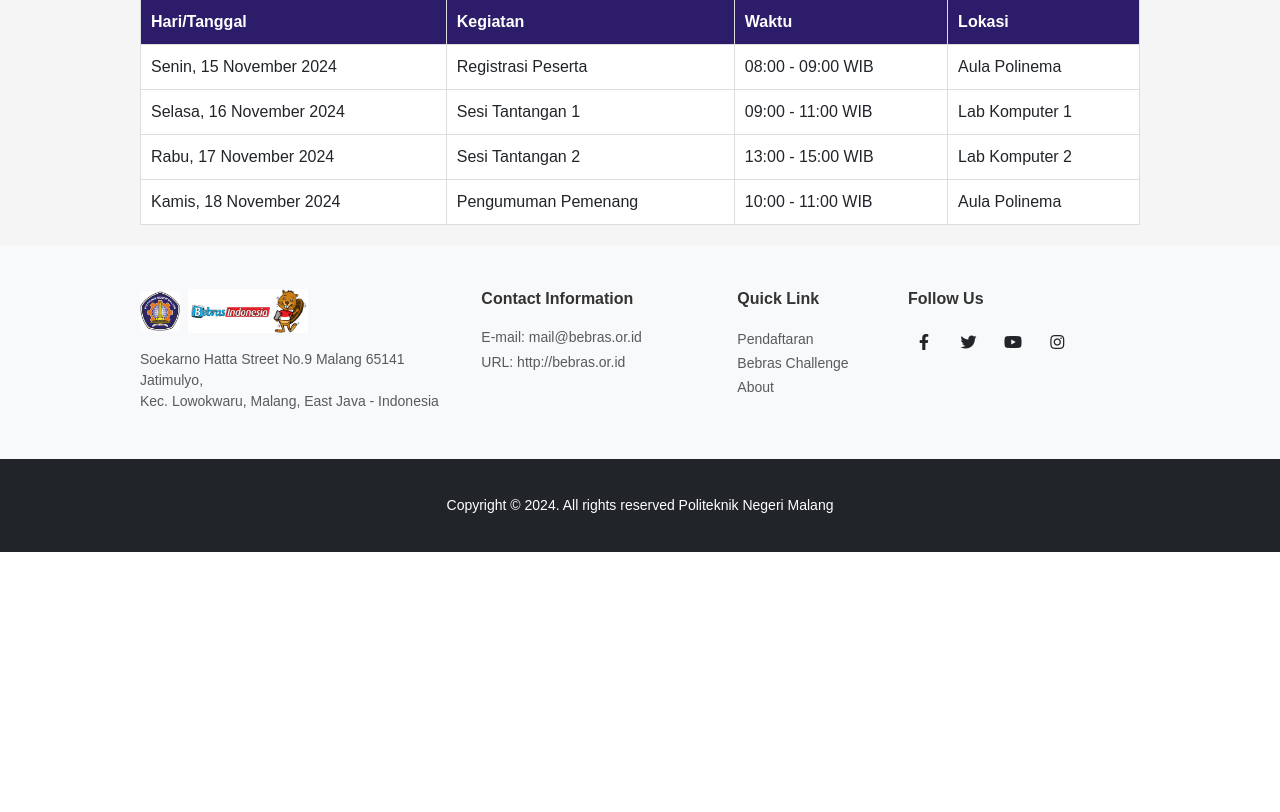
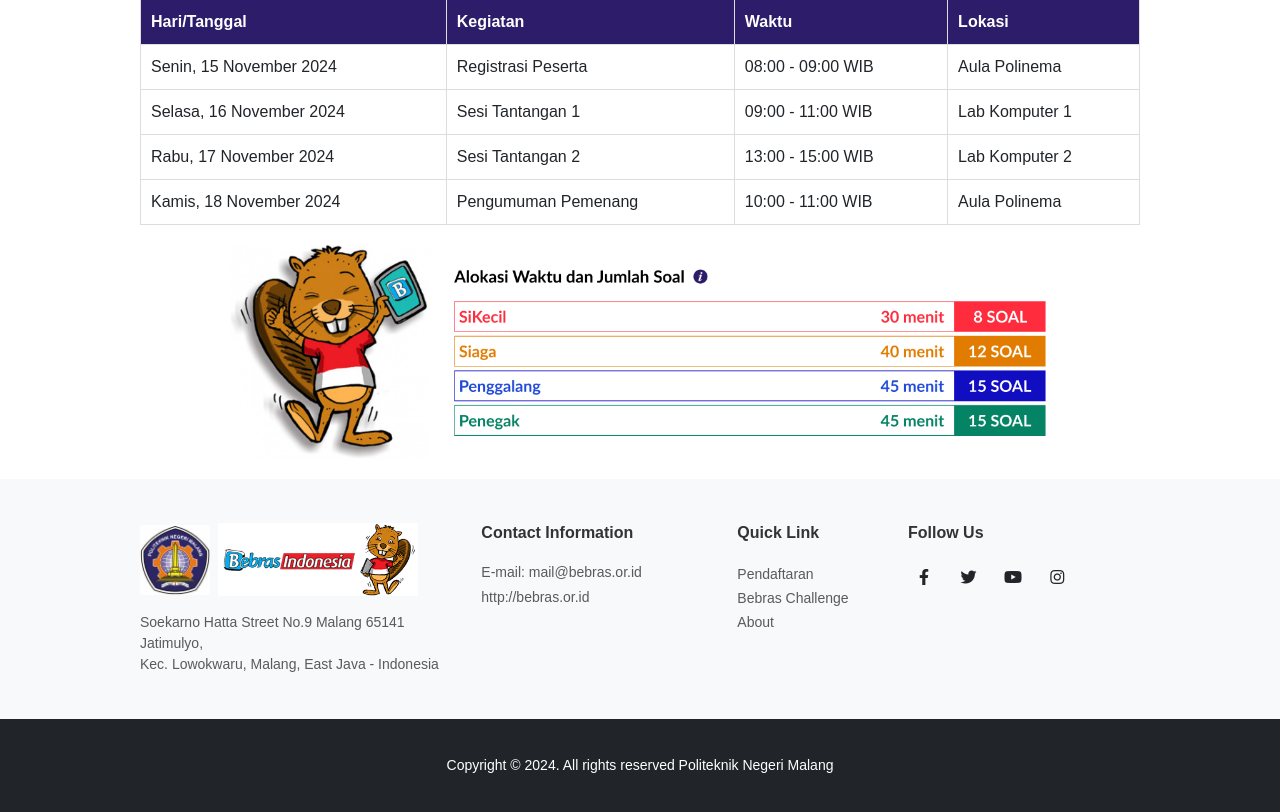
Before and after one commit to daffaaudivie/bebras-polinema, a CodeIgniter app: page /database/ in a window 1280 px wide. Shown: the part 911-1723 px from the top of the page. Before the commit the page ends 1463 px from the top, so only its background shows below. Run offline with CodeIgniter, Linux system fonts and the light colour scheme.

Commit message:
#3 : add waktu

```diff
--- a/application/views/layouts/footer.php
+++ b/application/views/layouts/footer.php
@@ -7,8 +7,8 @@
                 <!-- Logo and Address Section -->
                 <div class="col-lg-4 mb-4 mb-lg-0">
                     <div class="d-flex align-items-center mb-3">
-                        <img src="<?php echo base_url('assets/images/polinema.png'); ?>" alt="Polinema" class="footer-logo me-2" style="width: 40px;">
-                        <img src="<?php echo base_url('assets/images/bebras-indonesia.png'); ?>" alt="Bebras Indonesia" class="footer-logo" style="width: 120px;">
+                        <img src="<?php echo base_url('assets/images/polinema.png'); ?>" alt="Polinema" class="footer-logo me-2" style="width: 70px;"> <!-- Increased width -->
+                        <img src="<?php echo base_url('assets/images/bebras-indonesia.png'); ?>" alt="Bebras Indonesia" class="footer-logo" style="width: 200px;"> <!-- Increased width -->
                     </div>
                     <p class="text-muted small mb-0">
                         Soekarno Hatta Street No.9 Malang 65141 Jatimulyo,<br>
@@ -21,8 +21,7 @@
                     <h5 class="footer-title">Contact Information</h5>
                     <div class="contact-info">
                         <p class="text-muted small mb-1">E-mail: mail@bebras.or.id</p>
-                        <p class="text-muted small mb-1">URL: http://bebras.or.id</p>
-                        </p>
+                        <p class="text-muted small mb-1">http://bebras.or.id</p>
                     </div>
                 </div>
 
@@ -59,6 +58,7 @@
         </div>
     </div>
 </footer>
+
 
     <style>
     /* Footer Styles */
--- a/application/views/welcome_message.php
+++ b/application/views/welcome_message.php
@@ -59,6 +59,11 @@ defined('BASEPATH') OR exit('No direct script access allowed');
             </tbody>
         </table>
     </div>
+	<div class="button">
+    <img src="<?php echo base_url('assets/images/beaver.jpg'); ?>" alt="Beaver" class="beaver-img">
+    <img src="<?php echo base_url('assets/images/waktu.png'); ?>" alt="Waktu" class="waktu-img">
+	</div>
+
 </div>
 
 </body>
--- a/assets/css/style.css
+++ b/assets/css/style.css
@@ -82,7 +82,7 @@ header {
 body {
     margin: 0;
     padding: 0;
-    background-color: #f5f5f5;
+    background-color: white;
     font-family: Arial, sans-serif;
 }
 
@@ -131,3 +131,31 @@ h3 {
 .table tr:nth-child(even) {
     background-color: #f2f2f2;
 }
+
+/* Button Styles */
+/* Button Styles */
+.button {
+    display: flex;
+    justify-content: center;
+    align-items: center;
+    gap: 20px; /* Jarak antara gambar */
+    margin-top: 20px;
+}
+.beaver-img {
+    max-width: 200px; /* Ukuran khusus untuk gambar beaver */
+    height: auto;
+}
+
+.waktu-img {
+    max-width: 600px; /* Ukuran khusus untuk gambar waktu */
+    height: auto;
+}
+@media (max-width: 767px) {
+    .button {
+        flex-direction: column;
+    }
+
+    .beaver-img, .waktu-img {
+        max-width: 100%;
+    }
+}
```
Also changed, not shown: assets/images/beaver.jpg (added), assets/images/waktu.png (added). Lines whose indentation alone changed are shown as unchanged.
